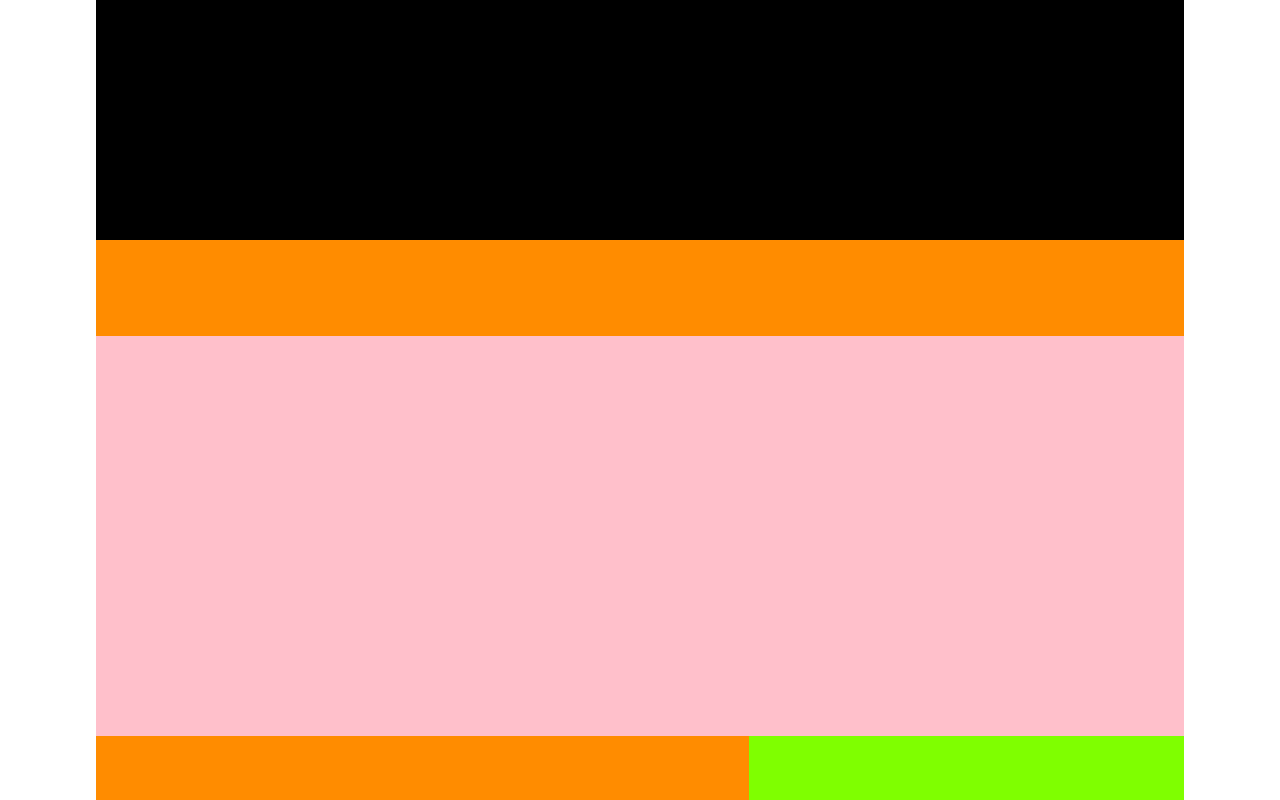
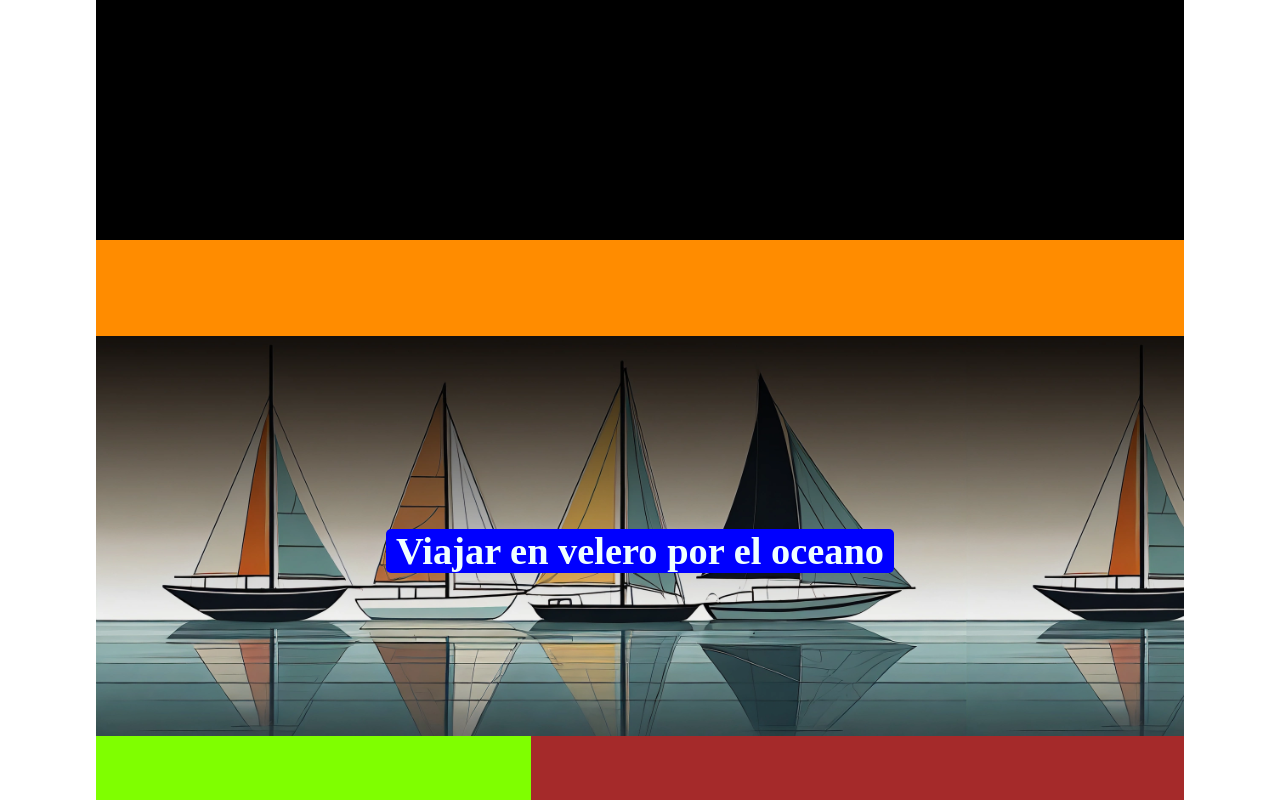
Before and after one commit to SideWalk29/Proyecto_MedioY, a plain HTML site: page index.html in a window 1280 px wide. Shown: the top 800 px of the page. Drawn offline with Linux system fonts and the light colour scheme.

Commit message:
Imagen fondo

```diff
--- a/assets/css/style.css
+++ b/assets/css/style.css
@@ -31,14 +31,33 @@ nav {
 .carrusel {
     min-height: 25rem;
     background-color: pink;
+    background-image: url("../../img_sitio/maqueta.jpg");
+    background-size: 80%;
+    background-position: 0%;
+    display:flex;
+    justify-content: center;
+    align-items: center;
+}
+
+.carrusel h1 {
+    color: azure;
+    font-size: 2.4rem;
+    margin-top: 3.5rem;
+
+    background-color: blue;
+    border-radius: 5px;
+    padding-left: 10px;
+    padding-right: 10px;
+
 }
 
 .content {
     min-height: 40rem;
     background-color: brown;
     display: flex;
+}
 
-}
+bac
 
 
 main {
--- a/index.html
+++ b/index.html
@@ -15,7 +15,7 @@
 
         </nav>
         <div class="carrusel">
-
+            <h1>Viajar en velero por el oceano</h1>
         </div>
         <div class="content">
             <main></main>
```
Also changed, not shown: img_sitio/maqueta.jpg (added).
